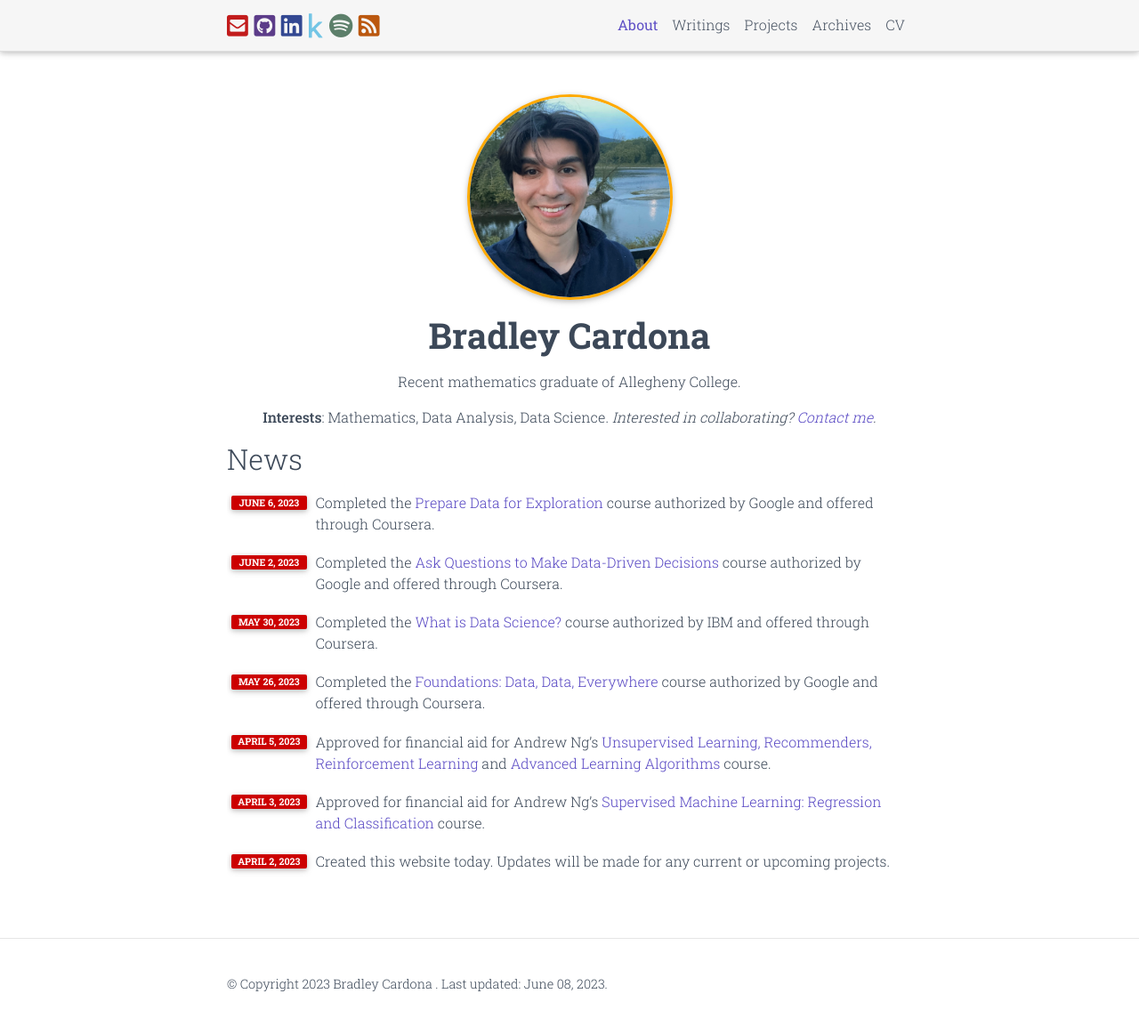
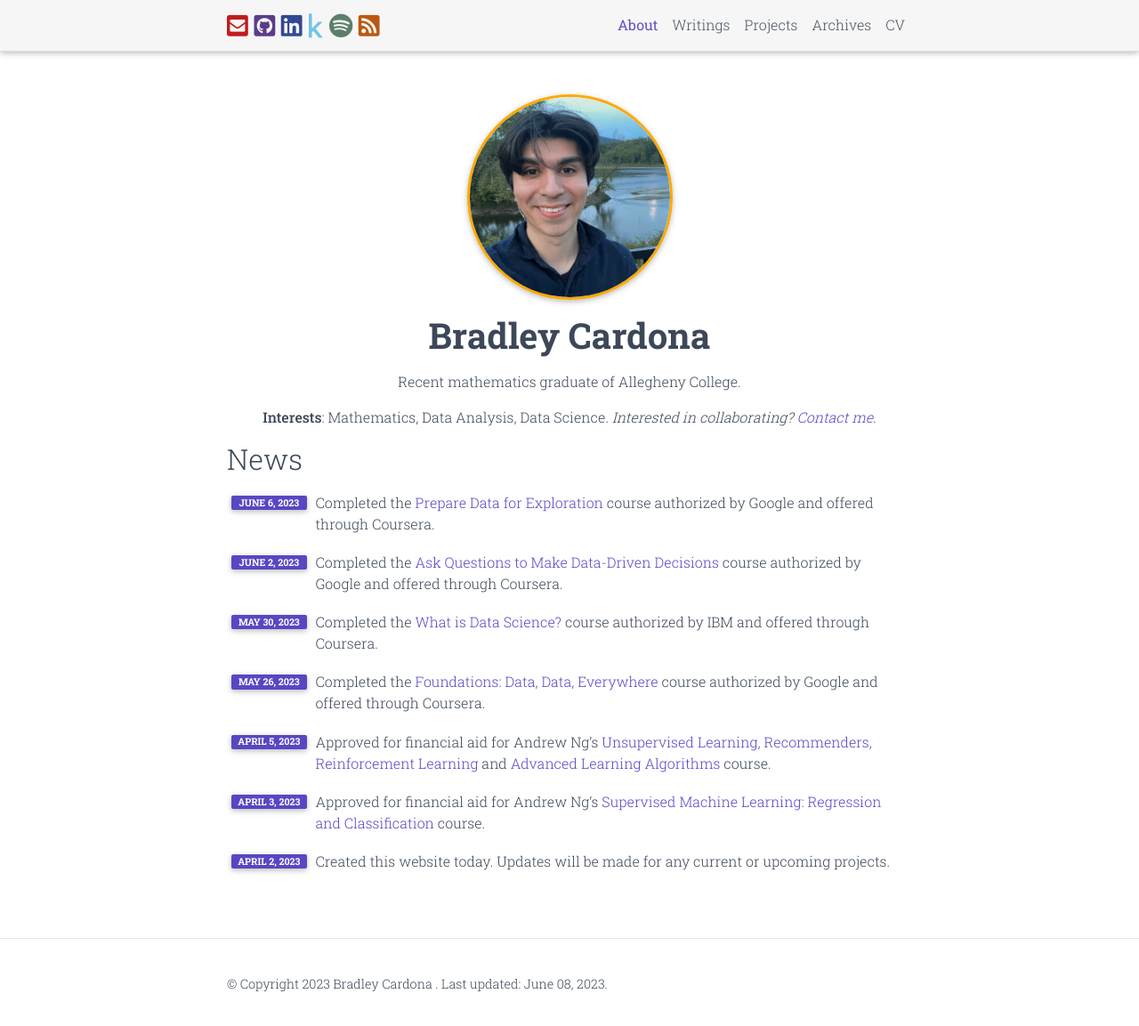
Before and after one commit to BMCARDONA/bmcardona.github.io, a Jekyll site: the page built from _pages/about.md, in a window 1280 px wide and 1156 px high. Shown: the top 1153 px of the window at 89% size. Built offline with Jekyll 4.4.1, drawn with Linux system fonts in a browser that asks for light colours; full-size pictures stand in for the smaller copies a plugin makes; comment, search, counter and statistics services are not loaded; a style sheet for code colours, icons or effects is not loaded.

Commit message:
Change to global-text-color-for-about

```diff
--- a/_includes/news.html
+++ b/_includes/news.html
@@ -14,7 +14,7 @@
                 <tr>
                   <!-- <th scope="row">{{ item.date | date: "%B %-d, %Y" | replace: "\n", "" }}</th> -->
                   <th scope="row">
-                    <span class="badge font-weight-bold danger-color-dark text-uppercase align-middle" style="min-width: 85px;">
+                    <span class="badge font-weight-bold global-text-color-for-about text-uppercase align-middle" style="min-width: 85px;">
                       {{ item.date | date: "%B %-d, %Y" | replace: "\n", "" }}
                     </span>
                   </th>
```
